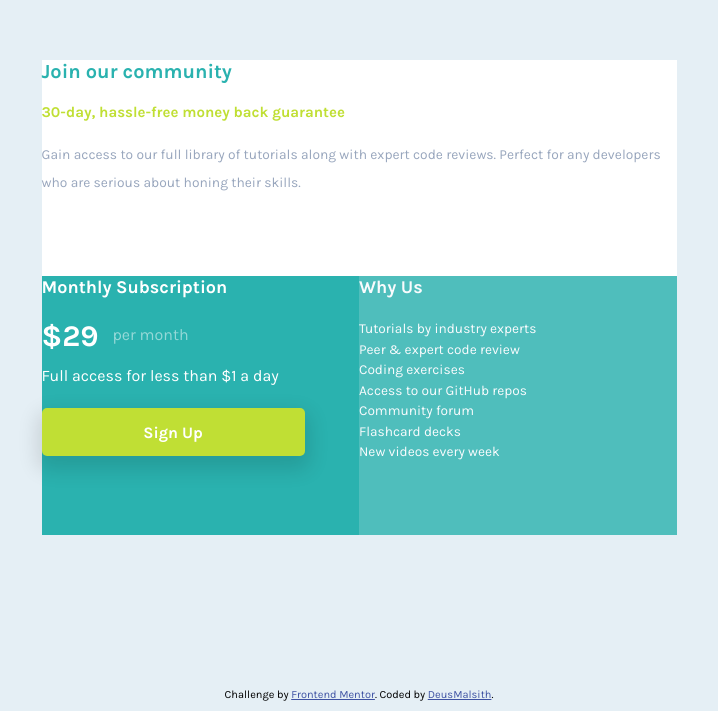
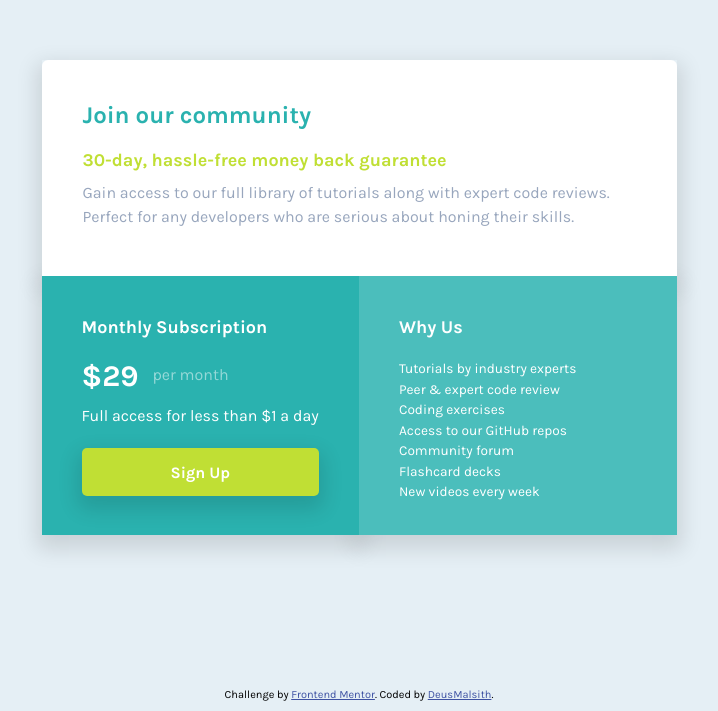
Before and after one commit to DeusMalsith/Frontend-Mentor-single-price-grid-component, a plain HTML site: page index.html in a window 1280 px wide. Shown: the part 103-814 px from the top of the page, without its empty margins (281-999 px from the left). Drawn offline with Linux system fonts and the light colour scheme.

Commit message:
Desktop layout completed

```diff
--- a/css/style.css
+++ b/css/style.css
@@ -1,5 +1,6 @@
 :root {
   --color-cyan: hsl(179, 62%, 43%);
+  --color-light-cyan: hsl(179, 47%, 52%);
   --color-bright-yellow: hsl(71, 73%, 54%);
   --color-bright-yellow-hover: hsl(71, 83%, 54%);
 
@@ -88,8 +89,7 @@ footer {
 }
 
 .container-3 {
-  background-color: var(--color-cyan);
-  opacity: 0.8;
+  background-color: var(--color-light-cyan);
   color: white;
 }
 
@@ -146,15 +146,79 @@ footer {
 }
 
 @media screen and (min-width: 1024px) {
+  h1 {
+    font-size: 2.4rem;
+  }
+
   .main-container {
     display: grid;
     grid-template-columns: 31.75rem 31.75rem;
     grid-template-rows: 21.6rem 25.9rem;
-    margin: 16.3rem 40.3rem;
+    margin: 16.3rem auto;
     justify-content: center;
   }
 
   .container-1 {
     grid-column: span 2;
+    padding: 4.1rem;
+    border-top-left-radius: 6px;
+    border-top-right-radius: 6px;
+    position: relative;
+    z-index: auto;
+  }
+
+  .container-1::before {
+    content: "";
+    box-shadow: 0px 9px 20px 5px rgb(0 0 0 / 12%);
+    position: absolute;
+    top: 0;
+    right: 0;
+    left: 0;
+    bottom: 0;
+    z-index: -1;
+  }
+
+  .container-1 p {
+    font-size: 1.6rem;
+    line-height: 1.5;
+  }
+
+  .container-2 {
+    position: relative;
+    z-index: auto;
+    padding: 4rem;
+  }
+
+  .container-2::before {
+    content: "";
+    box-shadow: 0px 9px 20px 5px rgb(0 0 0 / 12%);
+    position: absolute;
+    top: 0;
+    right: 0;
+    left: 0;
+    bottom: 0;
+    z-index: -1;
+  }
+
+  .container-3 {
+    position: relative;
+    z-index: auto;
+    padding: 4rem;
+  }
+
+  .container-3::before {
+    content: "";
+    box-shadow: 0px 9px 20px 5px rgb(0 0 0 / 12%);
+    position: absolute;
+    top: 0;
+    right: 0;
+    left: 0;
+    bottom: 0;
+    z-index: -1;
+  }
+
+  .guarantee-header {
+    font-size: 1.8rem;
+    margin: 2rem auto 1rem;
   }
 }
```
